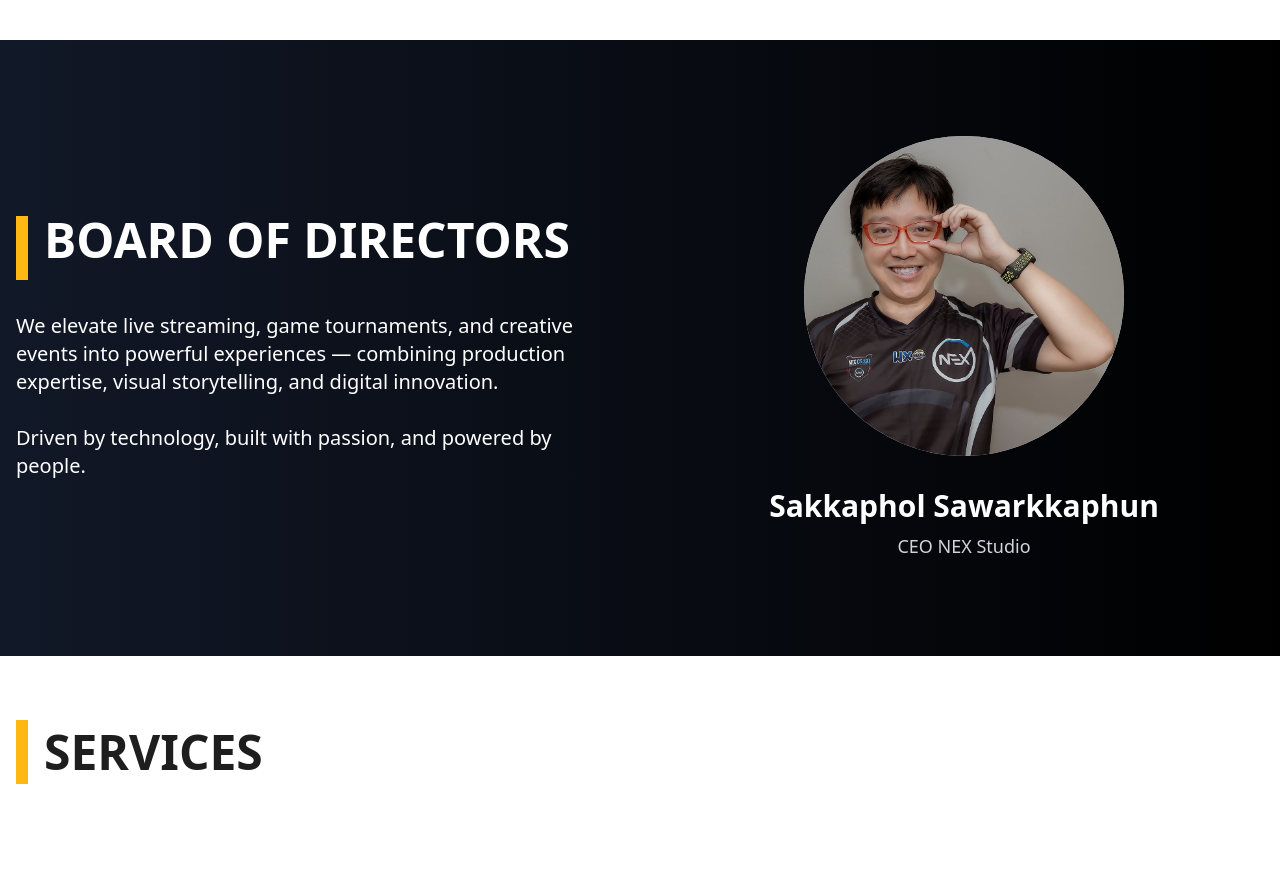
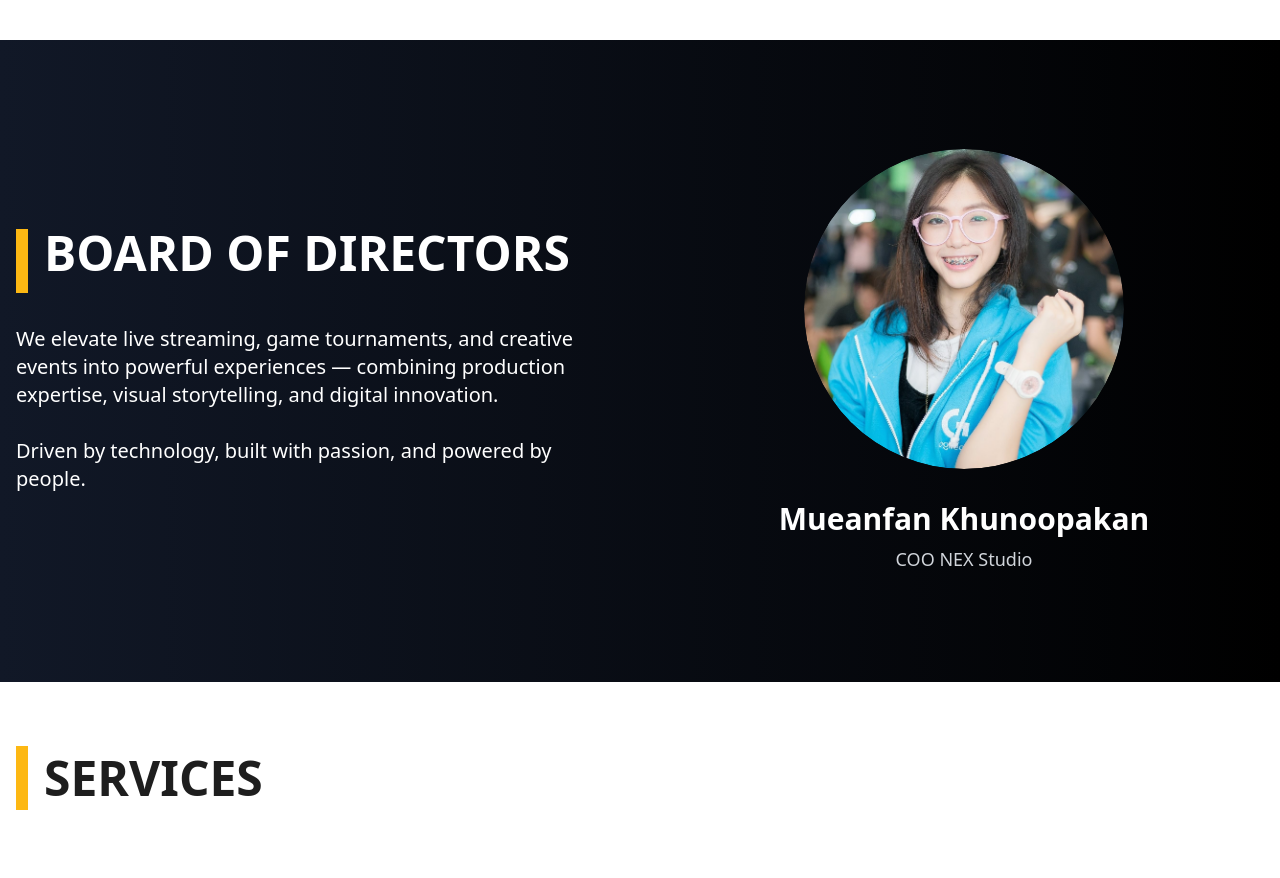
Before and after one commit to Lookman31/NexWeb, a React (Vite) app: page / in a window 1280 px wide. Shown: the part 1300-2178 px from the top of the page. Built offline with nearby package versions, Linux system fonts and the light colour scheme.

Commit message:
update Board of Directors

```diff
--- a/src/screens/Home/Home.tsx
+++ b/src/screens/Home/Home.tsx
@@ -6,6 +6,31 @@ import { Portfolio } from "./Portfolio/Portfolio";
 import { useInView } from "react-intersection-observer";
 
 export const Home = (): JSX.Element => {
+
+
+  const boardMembers = [
+    {
+      name: "Sakkaphol Sawarkkaphun",
+      position: "CEO NEX Studio",
+      image: "ceo.jpg",
+    },
+    {
+      name: "Mueanfan Khunoopakan",
+      position: "COO NEX Studio",
+      image: "coo.jpg",
+    },
+  ];
+
+  // ✅ [เพิ่ม] State สำหรับเก็บลำดับคนปัจจุบัน
+  const [currentBoardIndex, setCurrentBoardIndex] = useState(0);
+
+  // ✅ [เพิ่ม] useEffect สำหรับสั่งให้ลูปทุก 4 วินาที
+  useEffect(() => {
+    const boardInterval = setInterval(() => {
+      setCurrentBoardIndex((prev) => (prev + 1) % boardMembers.length);
+    }, 4000);
+    return () => clearInterval(boardInterval);
+  }, []);
 
   const servicesRef = useRef<HTMLDivElement | null>(null);
   const portfolioRef = useRef<HTMLDivElement | null>(null);
@@ -63,7 +88,7 @@ export const Home = (): JSX.Element => {
     const intervalId = setInterval(() => {
       // คำนวณ Index ถัดไป (วนกลับไป 0 เมื่อถึงรูปสุดท้าย)
       setCurrentImageIndex(
-        (prevIndex) => (prevIndex + 1) % backgroundImages.length
+        (prevIndex) => (prevIndex + 1) % backgroundImages.length,
       );
     }, 4000);
 
@@ -84,7 +109,9 @@ export const Home = (): JSX.Element => {
             {navigationItems.map((item) => (
               <a
                 key={item.label}
-                href={item.label === "BUSINESS UNITS" ? "/businessunits" : item.href}
+                href={
+                  item.label === "BUSINESS UNITS" ? "/businessunits" : item.href
+                }
                 onClick={(e) => {
                   if (item.label !== "BUSINESS UNITS") {
                     e.preventDefault();
@@ -129,7 +156,6 @@ export const Home = (): JSX.Element => {
           isMenuOpen ? "translate-x-0" : "translate-x-full"
         }`}
       >
-
         <div
           className="absolute inset-0 bg-black/40 backdrop-blur-sm"
           onClick={() => setIsMenuOpen(false)}
@@ -137,7 +163,6 @@ export const Home = (): JSX.Element => {
 
         <nav className="absolute right-0 top-0 w-3/4 h-full bg-black flex flex-col pt-32 p-8 shadow-2xl space-y-6">
           {navigationItems.map((item) => {
-
             if (item.label === "BUSINESS UNITS") {
               return (
                 <Link
@@ -151,14 +176,12 @@ export const Home = (): JSX.Element => {
               );
             }
 
-
             return (
               <a
                 key={item.label}
                 href="#"
                 onClick={(e) => {
                   e.preventDefault();
-
 
                   if (item.label === "HOME") scrollToTop();
                   else if (item.label === "SERVICES")
@@ -235,9 +258,7 @@ export const Home = (): JSX.Element => {
       {/* NEX ESPORT Section */}
       <section className="py-16 md:py-24 bg-white" ref={esportRef}>
         {" "}
-
         <div className="container mx-auto px-4">
-
           <div className="flex items-center justify-between space-x-4 mb-16">
             <div className="flex items-center space-x-4">
               <div
@@ -257,7 +278,6 @@ export const Home = (): JSX.Element => {
                 }`}
               >
                 {" "}
-
                 NEX ESPORT
               </h2>
             </div>
@@ -288,8 +308,6 @@ export const Home = (): JSX.Element => {
                 />
               </div>
             ))}
-
-
           </div>
         </div>
       </section>
@@ -301,7 +319,6 @@ export const Home = (): JSX.Element => {
       >
         <div className="container mx-auto px-4  ">
           <div className="grid lg:grid-cols-2 gap-12 items-center">
-
             <div
               className={`space-y-8 transition-all duration-1000 ease-out
               ${
@@ -342,29 +359,37 @@ export const Home = (): JSX.Element => {
               </p>
             </div>
 
-
+            {/* 🛠️ [แก้ไขใหม่ทั้งหมด] ส่วนของรูปภาพบอร์ดบริหารเพื่อให้ลูปได้ */}
             <div
-              className={`flex flex-col items-center space-y-8 transition-all duration-1000 delay-300
-              ${
-                directorsInView ? "opacity-100 scale-100" : "opacity-0 scale-50"
-              }`}
+              className={`relative flex flex-col items-center justify-center transition-all duration-1000 delay-300 h-[450px]
+              ${directorsInView ? "opacity-100 scale-100" : "opacity-0 scale-50"}`}
             >
-              <div className="w-64 h-64 md:w-80 md:h-80 bg-gray-300 rounded-full flex items-center justify-center">
+              {boardMembers.map((member, index) => (
+                <div
+                  key={index}
+                  className={`absolute inset-0 flex flex-col items-center justify-center transition-all duration-1000 ease-in-out
+                  ${currentBoardIndex === index ? "opacity-100 z-10" : "opacity-0 z-0"}`}
+                >
+                  {/* รูปภาพ */}
+                  <div className="w-64 h-64 md:w-80 md:h-80 rounded-full flex items-center justify-center overflow-hidden">
                     <img
-                  src="ceo.jpg"
-                  alt="CEO Profile"
+                      src={member.image}
+                      alt={member.name}
                       className="w-full h-full object-cover rounded-full"
                     />
                   </div>
 
-              <div className="text-center">
+                  {/* ชื่อและตำแหน่ง */}
+                  <div className="text-center mt-8">
                     <h3 className="text-xl md:text-2xl lg:text-3xl font-semibold mb-2">
-                  Sakkaphol Sawarkkaphun
+                      {member.name}
                     </h3>
                     <p className="text-base md:text-lg text-gray-300">
-                  CEO NEX Studio
+                      {member.position}
                     </p>
                   </div>
+                </div>
+              ))}
             </div>
           </div>
         </div>
@@ -401,7 +426,6 @@ export const Home = (): JSX.Element => {
       {/* ✅ PORTFOLIO Section */}
       <div ref={portfolioSectionRef}>
         {" "}
-
         <div className="container mx-auto px-4 pt-16">
           <div className="flex items-center space-x-4 ">
             <div
```
Also changed, not shown: public/coo.jpg (added). Lines whose indentation alone changed are shown as unchanged.
